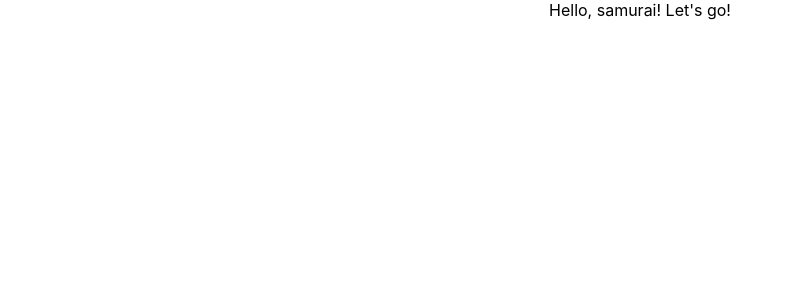
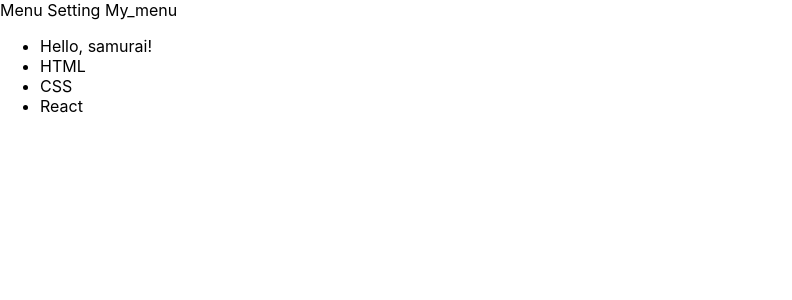
Before and after one commit to zhyzneuski86/samurai-way-main, a React (Create React App) app: page / in a window 1280 px wide. Shown: the top 300 px of the page, without its empty margins (0-792 px from the left). Built offline with nearby package versions, Linux system fonts and the light colour scheme.

Commit message:
add Header.tsx, Technologi.tsx

```diff
--- a/src/App.tsx
+++ b/src/App.tsx
@@ -1,12 +1,18 @@
 import React from 'react';
 import './App.css';
+import Header from './Header';
+import Technologies from './Technologi'
 
-function App() {
-  return (
-    <div className="App">
-     Hello, samurai! Let's go!
-    </div>
-  );
+const App = () => {
+    return (
+        <div>
+            <Header/>
+            <Technologies/>
+        </div>
+    );
 }
 
+
+
+
 export default App;
--- /dev/null
+++ b/src/Header.tsx
@@ -0,0 +1,12 @@
+import React from "react";
+
+const Header = () => {
+    return (
+        <div>
+            Menu
+            Setting
+            My_menu
+        </div>
+    )
+}
+export default Header;
--- /dev/null
+++ b/src/Technologi.tsx
@@ -0,0 +1,16 @@
+import React from "react";
+
+const Technologies = () => {
+    return (
+        <div>
+            <ul>
+                <li>Hello, samurai!</li>
+                <li>HTML</li>
+                <li>CSS</li>
+                <li>React</li>
+
+            </ul>
+        </div>
+    )
+}
+export default Technologies;
```
